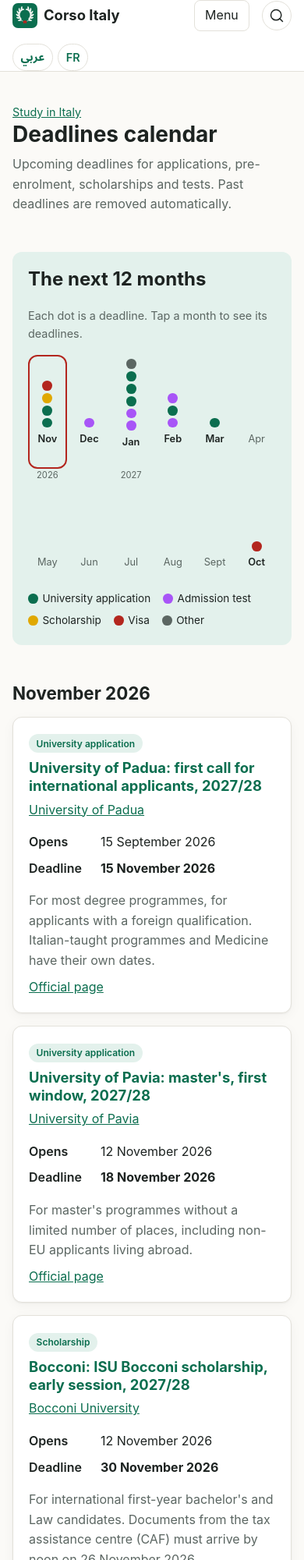
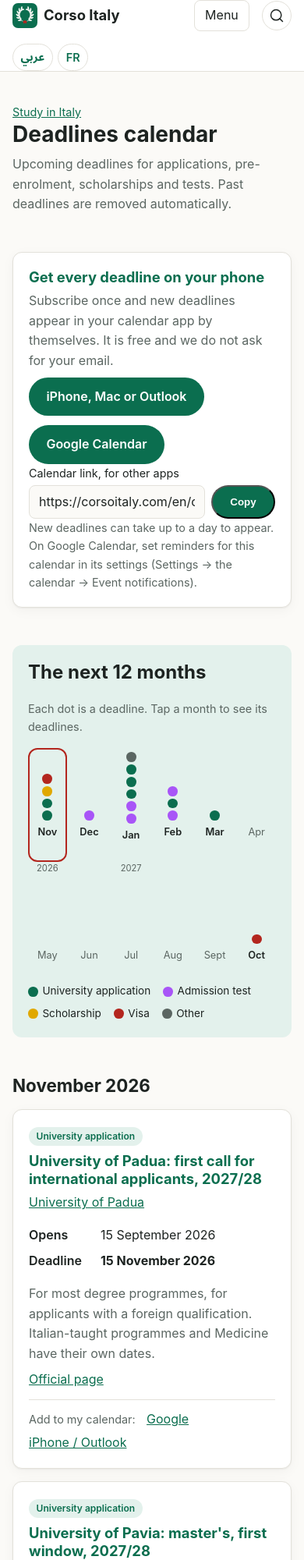
Before and after one commit to shahedha1394/corso_italia, an Astro site: page /en/study/calendar in a window 390 px wide. Shown: the top 2000 px of the page at 78% size. Built offline with nearby package versions, Linux system fonts and the light colour scheme; Astro itself is replaced by a stand-in of ours; a web font is replaced by a local one.

Commit message:
Calendar: add-to-calendar buttons and a subscription feed
- Each deadline: Google Calendar link and a .ics file (iPhone/Outlook) with reminders a week and a day before
- /<lang>/calendar.ics: feed of all upcoming deadlines, refreshed daily; subscribe box on the calendar page

Co-Authored-By: Claude Opus 5.5 <noreply@anthropic.com>
Claude-Session: https://claude.ai/code/session_01K2W5FtXnBqMJXjNY8oh7zs

```diff
--- a/src/i18n/ar.json
+++ b/src/i18n/ar.json
@@ -358,5 +358,18 @@
   "engpro.how.sessions.title": "جلسة أسبوعية",
   "engpro.how.sessions.text": "جلسة مدّتها ساعتان كل أسبوع. يتّفق المعلّم والمتعلّمون معاً على اليوم والوقت.",
   "engpro.how.plan.title": "متابعة شهرية",
-  "engpro.how.plan.text": "نعقد كل شهر جلسات تقييم واجتماعات مع الأساتذة لمتابعة تقدّم المتعلّمين."
+  "engpro.how.plan.text": "نعقد كل شهر جلسات تقييم واجتماعات مع الأساتذة لمتابعة تقدّم المتعلّمين.",
+  "calendar.subscribe.title": "كل المواعيد على هاتفك",
+  "calendar.subscribe.text": "اشترك مرة واحدة، وستظهر المواعيد الجديدة في تقويم هاتفك وحدها. الاشتراك مجاني ولا نطلب بريدك الإلكتروني.",
+  "calendar.subscribe.apple": "آيفون أو ماك أو Outlook",
+  "calendar.subscribe.google": "تقويم Google",
+  "calendar.subscribe.linkLabel": "رابط التقويم، للتطبيقات الأخرى",
+  "calendar.subscribe.copy": "نسخ",
+  "calendar.subscribe.copied": "تم النسخ",
+  "calendar.subscribe.note": "قد يستغرق ظهور المواعيد الجديدة حتى يوم واحد. في تقويم Google، فعّل التذكيرات لهذا التقويم من الإعدادات (الإعدادات ← اسم التقويم ← إشعارات الأحداث).",
+  "calendar.add": "أضف إلى تقويمي",
+  "calendar.add.google": "Google",
+  "calendar.add.other": "آيفون / Outlook",
+  "calendar.ics.inAWeek": "بعد أسبوع",
+  "calendar.ics.tomorrow": "غداً"
 }
--- a/src/i18n/en.json
+++ b/src/i18n/en.json
@@ -358,5 +358,18 @@
   "engpro.how.sessions.title": "One session a week",
   "engpro.how.sessions.text": "A two-hour session every week. The teacher and the learners agree on the day and time together.",
   "engpro.how.plan.title": "Monthly reviews",
-  "engpro.how.plan.text": "Each month we hold review sessions and meetings with the teachers to follow the learners' progress."
+  "engpro.how.plan.text": "Each month we hold review sessions and meetings with the teachers to follow the learners' progress.",
+  "calendar.subscribe.title": "Get every deadline on your phone",
+  "calendar.subscribe.text": "Subscribe once and new deadlines appear in your calendar app by themselves. It is free and we do not ask for your email.",
+  "calendar.subscribe.apple": "iPhone, Mac or Outlook",
+  "calendar.subscribe.google": "Google Calendar",
+  "calendar.subscribe.linkLabel": "Calendar link, for other apps",
+  "calendar.subscribe.copy": "Copy",
+  "calendar.subscribe.copied": "Copied",
+  "calendar.subscribe.note": "New deadlines can take up to a day to appear. On Google Calendar, set reminders for this calendar in its settings (Settings → the calendar → Event notifications).",
+  "calendar.add": "Add to my calendar",
+  "calendar.add.google": "Google",
+  "calendar.add.other": "iPhone / Outlook",
+  "calendar.ics.inAWeek": "In one week",
+  "calendar.ics.tomorrow": "Tomorrow"
 }
--- a/src/i18n/fr.json
+++ b/src/i18n/fr.json
@@ -358,5 +358,18 @@
   "engpro.how.sessions.title": "Une séance par semaine",
   "engpro.how.sessions.text": "Une séance de deux heures chaque semaine. L'enseignant et les apprenants choisissent ensemble le jour et l'heure.",
   "engpro.how.plan.title": "Suivi mensuel",
-  "engpro.how.plan.text": "Chaque mois, nous organisons des séances d'évaluation et des réunions avec les enseignants pour suivre les progrès des apprenants."
+  "engpro.how.plan.text": "Chaque mois, nous organisons des séances d'évaluation et des réunions avec les enseignants pour suivre les progrès des apprenants.",
+  "calendar.subscribe.title": "Toutes les échéances sur votre téléphone",
+  "calendar.subscribe.text": "Abonnez-vous une fois : les nouvelles échéances apparaissent toutes seules dans votre agenda. C'est gratuit et nous ne demandons pas votre e-mail.",
+  "calendar.subscribe.apple": "iPhone, Mac ou Outlook",
+  "calendar.subscribe.google": "Google Agenda",
+  "calendar.subscribe.linkLabel": "Lien de l'agenda, pour d'autres applications",
+  "calendar.subscribe.copy": "Copier",
+  "calendar.subscribe.copied": "Copié",
+  "calendar.subscribe.note": "Les nouvelles échéances peuvent mettre jusqu'à un jour à apparaître. Dans Google Agenda, activez les rappels de cet agenda dans ses paramètres (Paramètres → l'agenda → Notifications d'événements).",
+  "calendar.add": "Ajouter à mon agenda",
+  "calendar.add.google": "Google",
+  "calendar.add.other": "iPhone / Outlook",
+  "calendar.ics.inAWeek": "Dans une semaine",
+  "calendar.ics.tomorrow": "Demain"
 }
--- /dev/null
+++ b/src/lib/ics.ts
@@ -0,0 +1,110 @@
+// Calendar files (iCalendar, RFC 5545) for the deadlines calendar: one file per deadline
+// and one feed per language that students can subscribe to. Built at build time, no server.
+import type { CollectionEntry } from 'astro:content';
+import type { Lang } from '../i18n';
+
+type Deadline = CollectionEntry<'deadlines'>;
+
+const SITE_HOST = 'corsoitaly.com';
+
+/** 2026-11-15 → 20261115 (deadlines are whole-day dates). */
+export function icsDate(d: Date): string {
+  return d.toISOString().slice(0, 10).replace(/-/g, '');
+}
+
+function nextDay(d: Date): Date {
+  return new Date(d.getTime() + 24 * 60 * 60 * 1000);
+}
+
+function escapeText(s: string): string {
+  return s.replace(/\\/g, '\\\\').replace(/;/g, '\;').replace(/,/g, '\\,').replace(/\r?\n/g, '\\n');
+}
+
+/** Lines longer than 75 bytes are folded; never split a UTF-8 character (Arabic text). */
+function fold(line: string): string {
+  const encoder = new TextEncoder();
+  const parts: string[] = [];
+  let current = '';
+  let bytes = 0;
+  for (const ch of line) {
+    const size = encoder.encode(ch).length;
+    const limit = parts.length === 0 ? 75 : 74;
+    if (bytes + size > limit) {
+      parts.push(current);
+      current = '';
+      bytes = 0;
+    }
+    current += ch;
+    bytes += size;
+  }
+  parts.push(current);
+  return parts.join('\r\n ');
+}
+
+function stamp(): string {
+  return new Date().toISOString().replace(/[-:]/g, '').replace(/\.\d{3}/, '');
+}
+
+export function deadlineDetails(d: Deadline, lang: Lang, officialLabel: string): string {
+  const note = d.data.note?.[lang] ?? d.data.note?.en;
+  return [note, `${officialLabel}: ${d.data.url}`].filter(Boolean).join('\n\n');
+}
+
+function event(d: Deadline, lang: Lang, officialLabel: string, reminders: { week: string; day: string }): string[] {
+  const title = d.data.title[lang] ?? d.data.title.en;
+  return [
+    'BEGIN:VEVENT',
+    `UID:${d.id}-${lang}@${SITE_HOST}`,
+    `DTSTAMP:${stamp()}`,
+    `DTSTART;VALUE=DATE:${icsDate(d.data.date)}`,
+    `DTEND;VALUE=DATE:${icsDate(nextDay(d.data.date))}`,
+    `SUMMARY:${escapeText(title)}`,
+    `DESCRIPTION:${escapeText(deadlineDetails(d, lang, officialLabel))}`,
+    `URL:${d.data.url}`,
+    'TRANSP:TRANSPARENT',
+    'BEGIN:VALARM',
+    'ACTION:DISPLAY',
+    `DESCRIPTION:${escapeText(`${reminders.week}: ${title}`)}`,
+    'TRIGGER:-P7D',
+    'END:VALARM',
+    'BEGIN:VALARM',
+    'ACTION:DISPLAY',
+    `DESCRIPTION:${escapeText(`${reminders.day}: ${title}`)}`,
+    'TRIGGER:-P1D',
+    'END:VALARM',
+    'END:VEVENT',
+  ];
+}
+
+export function buildCalendar(
+  deadlines: Deadline[],
+  lang: Lang,
+  opts: { name: string; officialLabel: string; reminders: { week: string; day: string } },
+): string {
+  const lines = [
+    'BEGIN:VCALENDAR',
+    'VERSION:2.0',
+    `PRODID:-//Corso Italy//Deadlines ${lang}//EN`,
+    'CALSCALE:GREGORIAN',
+    'METHOD:PUBLISH',
+    `X-WR-CALNAME:${escapeText(opts.name)}`,
+    'X-WR-TIMEZONE:Europe/Rome',
+    // Ask subscribed calendar apps to check for new deadlines once a day.
+    'REFRESH-INTERVAL;VALUE=DURATION:P1D',
+    'X-PUBLISHED-TTL:P1D',
+    ...deadlines.flatMap((d) => event(d, lang, opts.officialLabel, opts.reminders)),
+    'END:VCALENDAR',
+  ];
+  return lines.map(fold).join('\r\n') + '\r\n';
+}
+
+/** "Add to Google Calendar" link for one deadline (whole-day event). */
+export function googleCalendarLink(d: Deadline, lang: Lang, officialLabel: string): string {
+  const params = new URLSearchParams({
+    action: 'TEMPLATE',
+    text: d.data.title[lang] ?? d.data.title.en,
+    dates: `${icsDate(d.data.date)}/${icsDate(nextDay(d.data.date))}`,
+    details: deadlineDetails(d, lang, officialLabel),
+  });
+  return `https://calendar.google.com/calendar/render?${params}`;
+}
--- a/src/pages/[lang]/study/calendar/index.astro
+++ b/src/pages/[lang]/study/calendar/index.astro
@@ -5,6 +5,7 @@ import DeadlineYear from '../../../../components/DeadlineYear.astro';
 import { dateLocale, getStaticLangPaths, path, useTranslations, type Lang } from '../../../../i18n';
 import { getUpcomingDeadlines } from '../../../../lib/content';
 import { deadlineTypes } from '../../../../lib/taxonomy';
+import { googleCalendarLink } from '../../../../lib/ics';
 
 export const getStaticPaths = getStaticLangPaths;
 
@@ -20,6 +21,11 @@ const months = [...new Map(deadlines.map((d) => [monthKey(d.data.date), d.data.d
   label: date.toLocaleDateString(locale, { month: 'long', year: 'numeric' }),
   items: deadlines.filter((d) => monthKey(d.data.date) === key),
 }));
+// Subscription feed (src/pages/[lang]/calendar.ics.ts) and one .ics file per deadline.
+const feed = new URL(path(lang, '/calendar.ics').replace(/\/$/, ''), Astro.site);
+const webcal = feed.href.replace(/^https?:/, 'webcal:');
+const googleSubscribe = `https://calendar.google.com/calendar/r?cid=${encodeURIComponent(webcal)}`;
+const icsFile = (id: string) => path(lang, `/calendar/${id}.ics`).replace(/\/$/, '');
 ---
 
 <Base lang={lang} title={t('calendar.title')} description={t('calendar.intro')}>
@@ -28,6 +34,23 @@ const months = [...new Map(deadlines.map((d) => [monthKey(d.data.date), d.data.d
     <h1>{t('calendar.title')}</h1>
     <p>{t('calendar.intro')}</p>
   </header>
+
+  <section class="container section">
+    <div class="card subscribe">
+      <h2>{t('calendar.subscribe.title')}</h2>
+      <p>{t('calendar.subscribe.text')}</p>
+      <p class="subscribe__buttons">
+        <a class="button" href={webcal}>{t('calendar.subscribe.apple')}</a>
+        <a class="button" href={googleSubscribe} rel="noopener" target="_blank">{t('calendar.subscribe.google')}</a>
+      </p>
+      <label class="subscribe__label" for="feed-url">{t('calendar.subscribe.linkLabel')}</label>
+      <div class="subscribe__copy">
+        <input id="feed-url" type="text" readonly value={feed.href} dir="ltr" />
+        <button type="button" class="button" data-copy="feed-url" data-copied={t('calendar.subscribe.copied')}>{t('calendar.subscribe.copy')}</button>
+      </div>
+      <p class="meta">{t('calendar.subscribe.note')}</p>
+    </div>
+  </section>
 
   <div class="container section">
     <DeadlineYear lang={lang} />
@@ -63,6 +86,11 @@ const months = [...new Map(deadlines.map((d) => [monthKey(d.data.date), d.data.d
                 </dl>
                 {d.data.note && <p>{d.data.note[lang]}</p>}
                 <p><a href={d.data.url} rel="noopener" target="_blank">{t('calendar.official')}</a></p>
+                <p class="add-to-cal">
+                  <span class="meta">{t('calendar.add')}:</span>
+                  <a href={googleCalendarLink(d, lang, t('calendar.official'))} rel="noopener" target="_blank">{t('calendar.add.google')}</a>
+                  <a href={icsFile(d.id)} download={`${d.id}.ics`}>{t('calendar.add.other')}</a>
+                </p>
               </div>
             );
           })}
@@ -75,3 +103,61 @@ const months = [...new Map(deadlines.map((d) => [monthKey(d.data.date), d.data.d
     <p class="notice">{t('common.disclaimer')}</p>
   </section>
 </Base>
+
+<script>
+  document.querySelectorAll<HTMLButtonElement>('[data-copy]').forEach((button) => {
+    button.addEventListener('click', async () => {
+      const input = document.getElementById(button.dataset.copy ?? '') as HTMLInputElement | null;
+      if (!input) return;
+      const label = button.textContent;
+      try {
+        await navigator.clipboard.writeText(input.value);
+      } catch {
+        input.select();
+        document.execCommand('copy');
+      }
+      button.textContent = button.dataset.copied ?? label;
+      setTimeout(() => (button.textContent = label), 2000);
+    });
+  });
+</script>
+
+<style>
+  .subscribe h2 {
+    margin-block-start: 0;
+  }
+  .subscribe__buttons {
+    display: flex;
+    flex-wrap: wrap;
+    gap: 0.75rem;
+  }
+  .subscribe__label {
+    display: block;
+    font-size: 0.9rem;
+    margin-block-end: 0.25rem;
+  }
+  .subscribe__copy {
+    display: flex;
+    gap: 0.5rem;
+    flex-wrap: wrap;
+  }
+  .subscribe__copy input {
+    flex: 1 1 14rem;
+    min-inline-size: 0;
+    padding: 0.5rem 0.75rem;
+    border: 1px solid var(--color-border);
+    border-radius: 8px;
+    background: var(--color-bg);
+    color: var(--color-text);
+    font: inherit;
+  }
+  .add-to-cal {
+    display: flex;
+    flex-wrap: wrap;
+    align-items: center;
+    gap: 0.25rem 0.9rem;
+    margin-block-start: 0.75rem;
+    padding-block-start: 0.75rem;
+    border-block-start: 1px solid var(--color-border);
+  }
+</style>
```
Also changed, not shown: src/pages/[lang]/calendar.ics.ts (added, +19 -0 lines), src/pages/[lang]/calendar/[id].ics.ts (added, +23 -0 lines).
